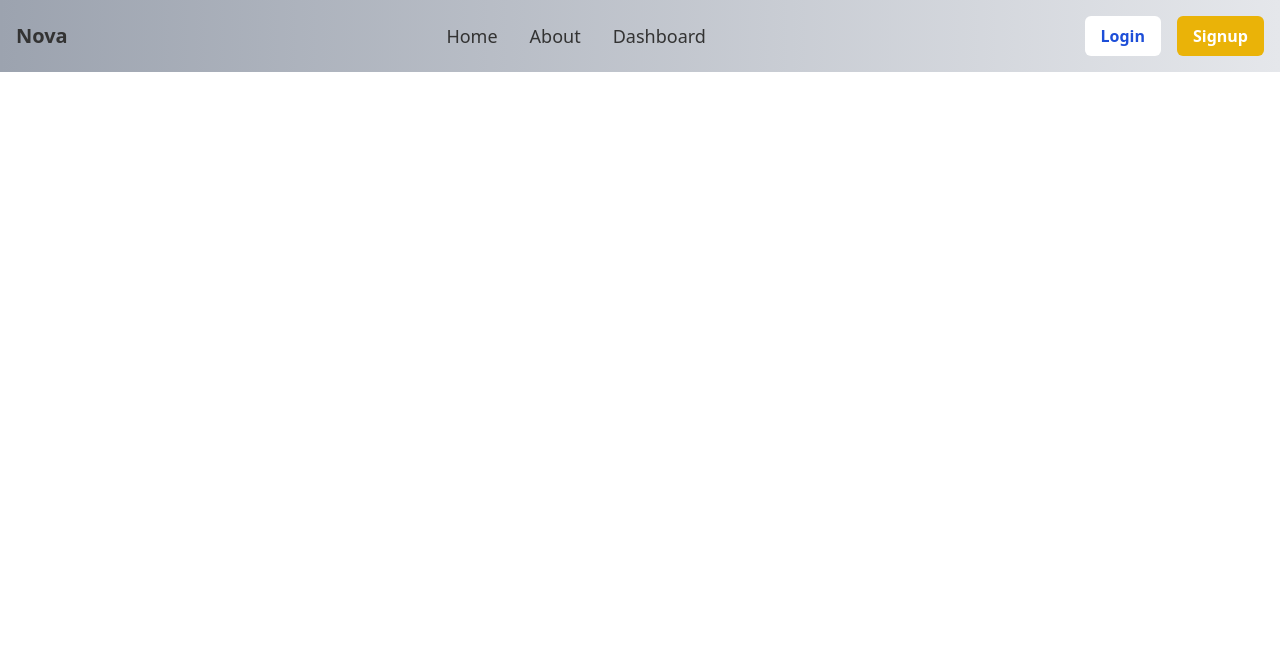
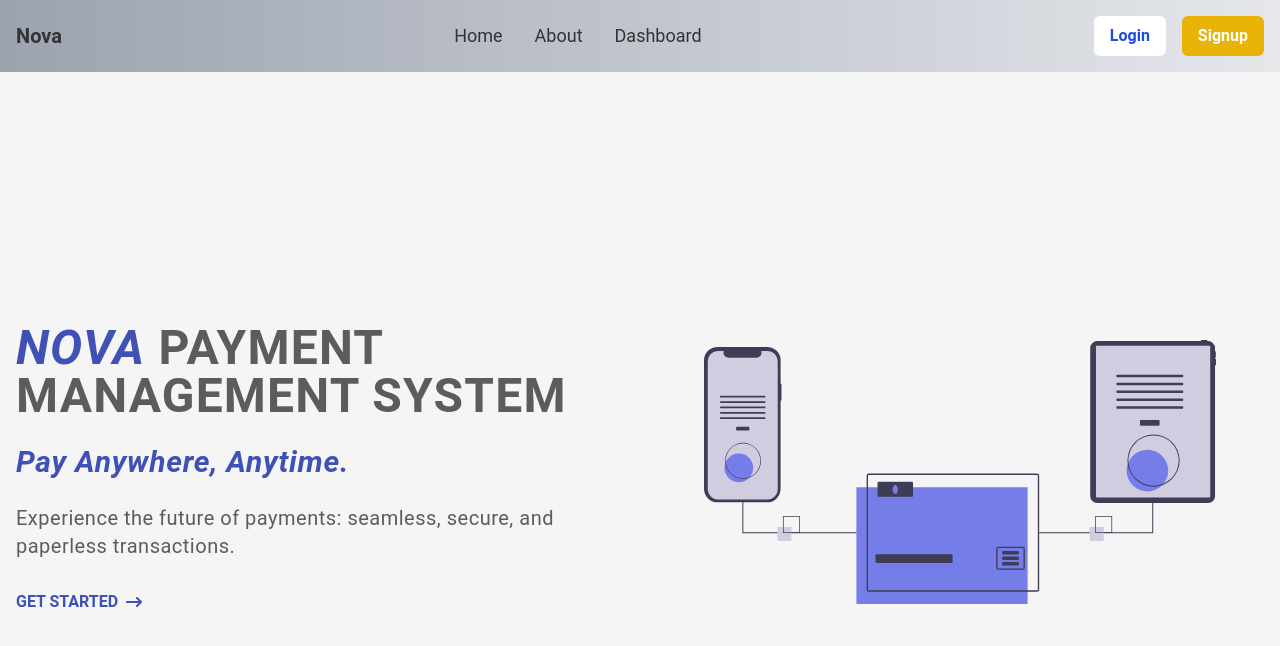
Before and after one commit to NambiLucia/Nova-Client, a React (Vite) app: page / in a window 1280 px wide. Shown: the top 646 px of the page. Built offline with nearby package versions, Linux system fonts and the light colour scheme.

Commit message:
add changes to hero page

```diff
--- a/package.json
+++ b/package.json
@@ -20,6 +20,7 @@
     "@mui/styled-engine-sc": "^6.1.10",
     "react": "^18.3.1",
     "react-dom": "^18.3.1",
+    "react-icons": "^5.4.0",
     "react-router-dom": "^7.0.2",
     "styled-components": "^6.1.13"
   },
--- /dev/null
+++ b/src/components/Hero.jsx
@@ -0,0 +1,46 @@
+import { FaArrowRightLong } from "react-icons/fa6";
+
+
+function Hero() {
+    return (
+      <div className="bg-[#f5f5f5] text-[#5c5c5c] min-h-screen flex items-center">
+        <div className="container mx-auto px-4 grid grid-cols-1 md:grid-cols-2 gap-8 items-center">
+
+          <div className="text-center md:text-left space-y-6 leading-loose">
+          <h1 className="text-3xl md:text-5xl font-bold font-Roboto leading-relaxed tracking-wide ">
+  <span className="text-[#3F51B5] italic">NOVA</span> PAYMENT MANAGEMENT SYSTEM
+</h1>
+            <h2 className="text-2xl md:text-3xl font-semibold font-Roboto italic text-[#3F51B5] tracking-wide ">
+              Pay Anywhere, Anytime.
+            </h2>
+            <p className="text-lg md:text-xl font-Roboto tracking-wide ">
+              Experience the future of payments: seamless, secure, and paperless transactions.
+            </p>
+
+            <div>
+            <button className="flex items-center font-Roboto font-semibold text-[#3F51B5] leading-9 ">
+  GET STARTED
+  <FaArrowRightLong className="ml-2" />
+</button>
+
+
+
+
+
+            </div>
+          </div>
+
+
+          <div className="flex justify-center">
+            <img
+              src="/undraw_online_transactions_-02-ka.svg"
+              alt="Online Transactions"
+              className="w-full max-w-md md:max-w-lg"
+            />
+          </div>
+        </div>
+      </div>
+    );
+  }
+
+  export default Hero;
--- a/src/components/Home.jsx
+++ b/src/components/Home.jsx
@@ -1,8 +1,10 @@
 import Nav from "./Nav";
+import Hero from "./Hero";
  function Home() {
   return (
     <div>
       <Nav />
+      <Hero />
 
 
 
--- a/src/components/Nav.jsx
+++ b/src/components/Nav.jsx
@@ -5,19 +5,19 @@
     <nav className="bg-gradient-to-r from-gray-400 to-gray-200 text-[#333333]">
       <div className="container mx-auto px-4 py-4 flex items-center justify-between">
 
-        <div className="text-xl font-bold">
+        <div className="text-xl font-bold font-Roboto">
           <Link to="/">Nova</Link>
         </div>
 
 
-        <div className="hidden md:flex space-x-8 text-lg">
+        <div className="hidden md:flex space-x-8 text-lg font-Roboto">
           <Link to="/" className="hover:underline">Home</Link>
           <a href="#about" className="hover:underline">About</a>
           <a href="#dashboard" className="hover:underline">Dashboard</a>
         </div>
 
 
-        <div className="space-x-4">
+        <div className="space-x-4 font-Roboto">
           <button className="bg-white text-blue-700 px-4 py-2 rounded-md font-semibold hover:bg-gray-200">
             Login
           </button>
@@ -28,7 +28,7 @@
       </div>
 
       {/* Mobile Navigation Links */}
-      <div className="md:hidden bg-gradient-to-r from-gray-400 to-gray-200 text-center py-2">
+      <div className="md:hidden bg-gradient-to-r from-gray-400 to-gray-200 text-center py-2 font-Roboto">
         <a href="/" className="block py-2 hover:underline">Home</a>
         <a href="#about" className="block py-2 hover:underline">About</a>
         <a href="#dashboard" className="block py-2 hover:underline">Dashboard</a>
--- a/tailwind.config.js
+++ b/tailwind.config.js
@@ -7,10 +7,11 @@
   theme: {
     extend: {
       fontFamily: {
-        'Poppins': ['Poppins'],
-        'Roboto': ['Roboto'],
+        Poppins: ['Poppins'],
+        Roboto: ['Roboto', 'sans-serif'],
 
         },
+
     },
   },
   plugins: [],
```
Also changed, not shown: public/undraw_online_transactions_-02-ka.svg (added), 1 other file (tests, documents, lock files or other folders).
